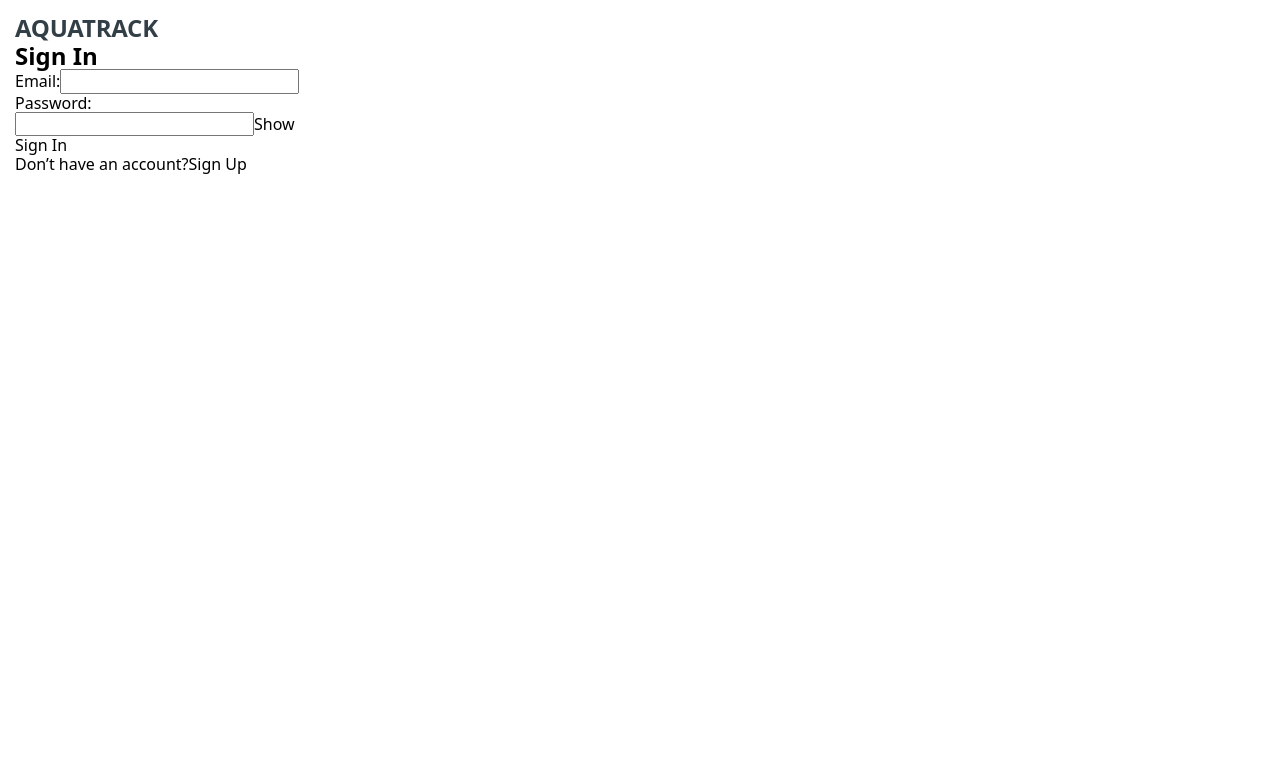
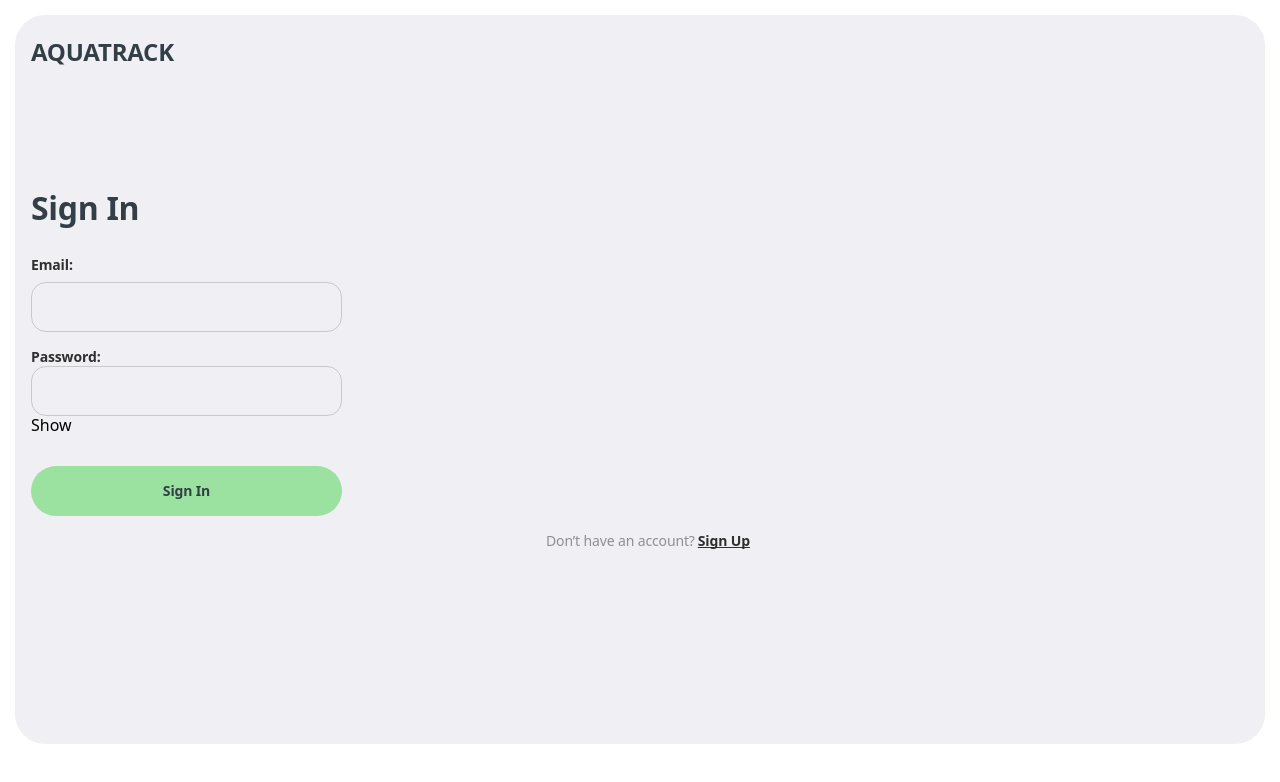
Before and after one commit to YevhenKharchenko/aqua-track-front, a React (Vite) app: page /signin in a window 1280 px wide. Shown: the top 782 px of the page. Built offline with nearby package versions, Linux system fonts and the light colour scheme.

Commit message:
Update css SignIn

```diff
--- a/src/components/SignInForm/SignInForm.jsx
+++ b/src/components/SignInForm/SignInForm.jsx
@@ -1,6 +1,7 @@
 import { useState } from 'react';
 import { useForm } from 'react-hook-form';
 import { NavLink } from 'react-router-dom';
+import css from './SignInForm.module.css';
 // import { useNavigate } from "react-router-dom";
 
 const SignInForm = () => {
@@ -37,19 +38,19 @@ const SignInForm = () => {
   };
 
   return (
-    <div>
+    <div className={css.container}>
       <form onSubmit={handleSubmit(onSubmit)}>
-        <div>
-          <h2>Sign In</h2>
-          <label>Email:</label>
-          <input type="email" {...register('email', { required: 'Email is required' })} />
+        <h2 className={css.header}>Sign In</h2>
+        <div className={css.signupFormEmail}>
+          <label className={css.label}>Email:</label>
+          <input className={css.signupInput} type="email" {...register('email', { required: 'Email is required' })} />
           {errors.email && <p>{errors.email.message}</p>}
         </div>
 
-        <div>
-          <label>Password:</label>
+        <div className={css.signupFormPass}>
+          <label className={css.label}>Password:</label>
           <div>
-            <input
+            <input className={css.signupInput}
               type={showPassword ? 'text' : 'password'}
               {...register('password', { required: 'Password is required' })}
             />
@@ -59,13 +60,14 @@ const SignInForm = () => {
           </div>
           {errors.password && <p>{errors.password.message}</p>}
         </div>
-
-        <button type="submit">Sign In</button>
+        <div className={css.btnWrap}>
+        <button className={css.signupBtn} type="submit">Sign In</button>
+        </div>
       </form>
 
-      <div>
+      <div className={css.textWrap}>
         Don’t have an account?
-        <NavLink to="/signup">Sign Up</NavLink>
+        <NavLink className={css.linkText} to="/signup">Sign Up</NavLink>
       </div>
     </div>
   );
--- a/src/components/SignInForm/SignInForm.module.css
+++ b/src/components/SignInForm/SignInForm.module.css
@@ -0,0 +1,92 @@
+.container {
+    padding-top: 126px;
+    padding-bottom: 170px;
+  }
+  .header {
+    font-family: var(--font-family);
+    font-weight: 700;
+    font-size: 32px;
+    line-height: 100%;
+    letter-spacing: -0.01em;
+    color: #323f47;
+  }
+  .label {
+    font-family: var(--font-family);
+    font-weight: 700;
+    font-size: 14px;
+    line-height: 129%;
+    letter-spacing: -0.01em;
+    color: #2f2f2f;
+  }
+  .signupFormEmail {
+    display: flex;
+    flex-direction: column;
+    gap: 8px;
+    width: 311px;
+    padding-top: 32px;
+  }
+  .signupFormPass {
+    display: flex;
+    flex-direction: column;
+    width: 311px;
+    padding-top: 16px;
+  }
+  .signupInput {
+    /* position: relative; */
+    border-radius: 15px;
+    border: 1px solid rgba(47, 47, 47, 0.2);
+    outline: none;
+    display: flex;
+    width: 100%;
+    height: 50px;
+    color: rgba(47, 47, 47, 0.6);
+    font-size: 14px;
+    font-style: normal;
+    font-weight: 400;
+    line-height: 129%;
+    padding-left: 16px;
+    letter-spacing: -0.01em;
+    background-color: transparent;
+  }
+  .signupInputWrap {
+    padding-top: 8px;
+  }
+  .signupBtn {
+    border-radius: 30px;
+    padding: 16px 129px;
+    width: 311px;
+    height: 50px;
+    background-color: #9be1a0;
+    font-family: var(--font-family);
+  font-weight: 700;
+  font-size: 14px;
+  line-height: 129%;
+  letter-spacing: -0.01em;
+  color: #323f47;
+  display: flex;
+  justify-content: center;
+  }
+  .signupBtn:hover,
+  .signupBtn:focus {
+      background-color: #87d28d;
+  }
+  .btnWrap {
+      padding-top: 32px;
+  }
+  .textWrap {
+      font-family: var(--font-family);
+  font-weight: 400;
+  font-size: 14px;
+  line-height: 129%;
+  letter-spacing: -0.01em;
+  color: rgba(47, 47, 47, 0.5);
+  padding-top: 16px;
+  text-align: center;
+  }
+  .linkText {
+      font-weight: 700;
+  text-decoration: underline;
+  text-decoration-skip-ink: none;
+  color: #2f2f2f;
+  padding-left: 3px;
+  }
--- a/src/pages/SignInPage/SignInPage.jsx
+++ b/src/pages/SignInPage/SignInPage.jsx
@@ -4,7 +4,7 @@ import css from './SignInPage.module.css';
 
 const SignInPage = () => {
   return (
-    <div>
+    <div className={css.backdrop}>
       <Logo />
       <SignInForm />
     </div>
--- a/src/pages/SignInPage/SignInPage.module.css
+++ b/src/pages/SignInPage/SignInPage.module.css
@@ -0,0 +1,7 @@
+.backdrop {
+    border-radius: 30px;
+    background: #f0eff4;
+    padding-left: 16px;
+    padding-top: 24px;
+    padding-bottom: 24px;
+  }
```
